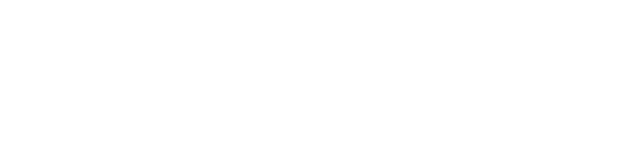
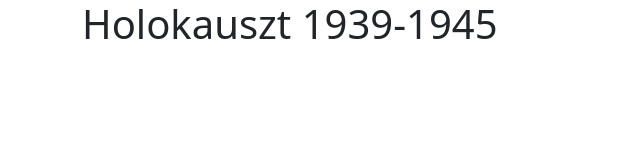
Before and after one commit to Bendi1005/bootstrap-project, a plain HTML site: page index.html in a window 1280 px wide. Shown: the whole page, without its empty margins (0-640 px from the left). Drawn offline with nearby package versions, Linux system fonts and the light colour scheme.

Commit message:
cím hozzáadva

```diff
--- a/index.html
+++ b/index.html
@@ -9,6 +9,8 @@
         integrity="sha384-1BmE4kWBq78iYhFldvKuhfTAU6auU8tT94WrHftjDbrCEXSU1oBoqyl2QvZ6jIW3" crossorigin="anonymous">
 </head>
 <body>
-
+    <div class="container">
+        <h1>Holokauszt 1939-1945</h1>
+    </div>
 </body>
 </html>
```
